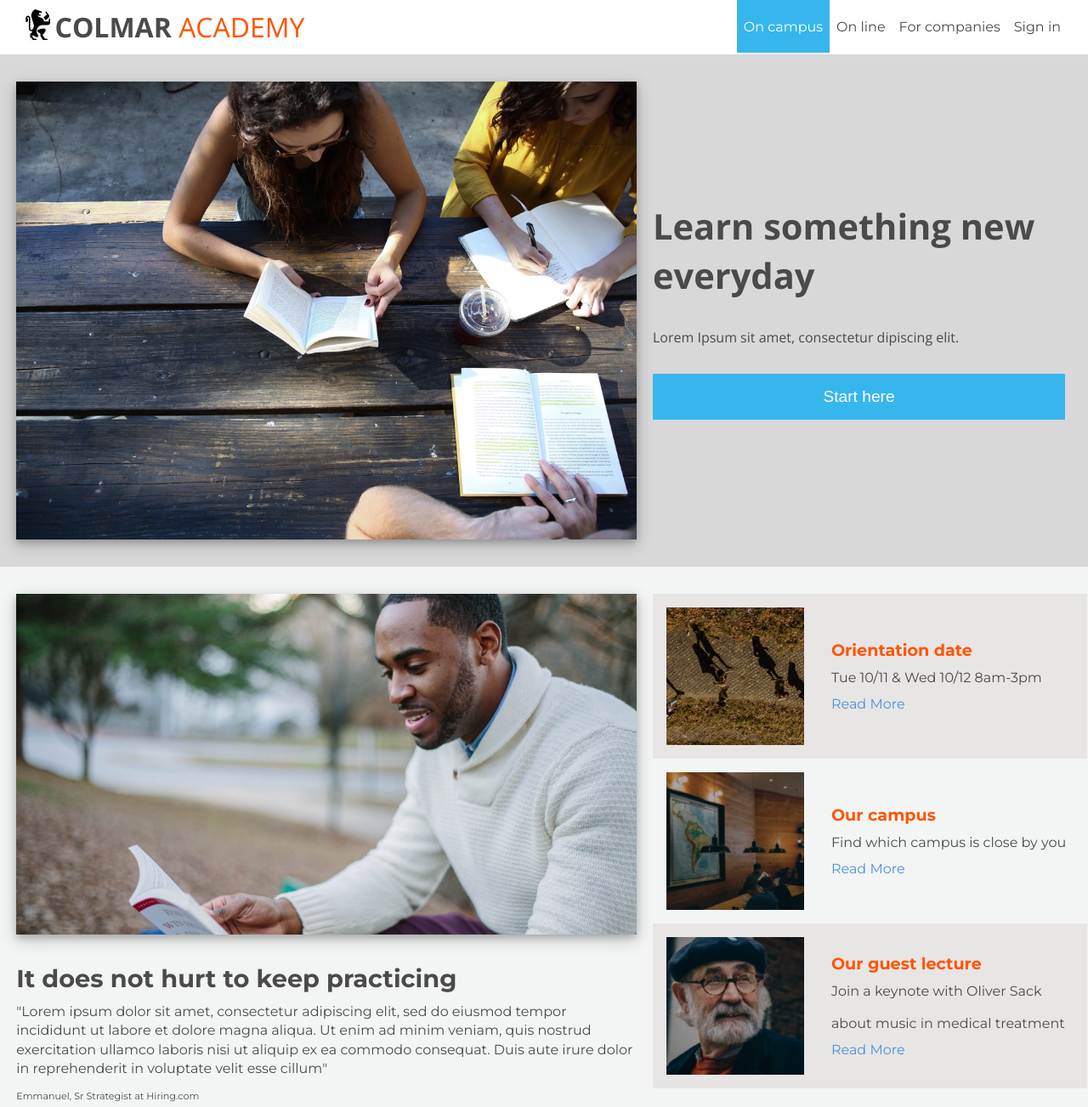
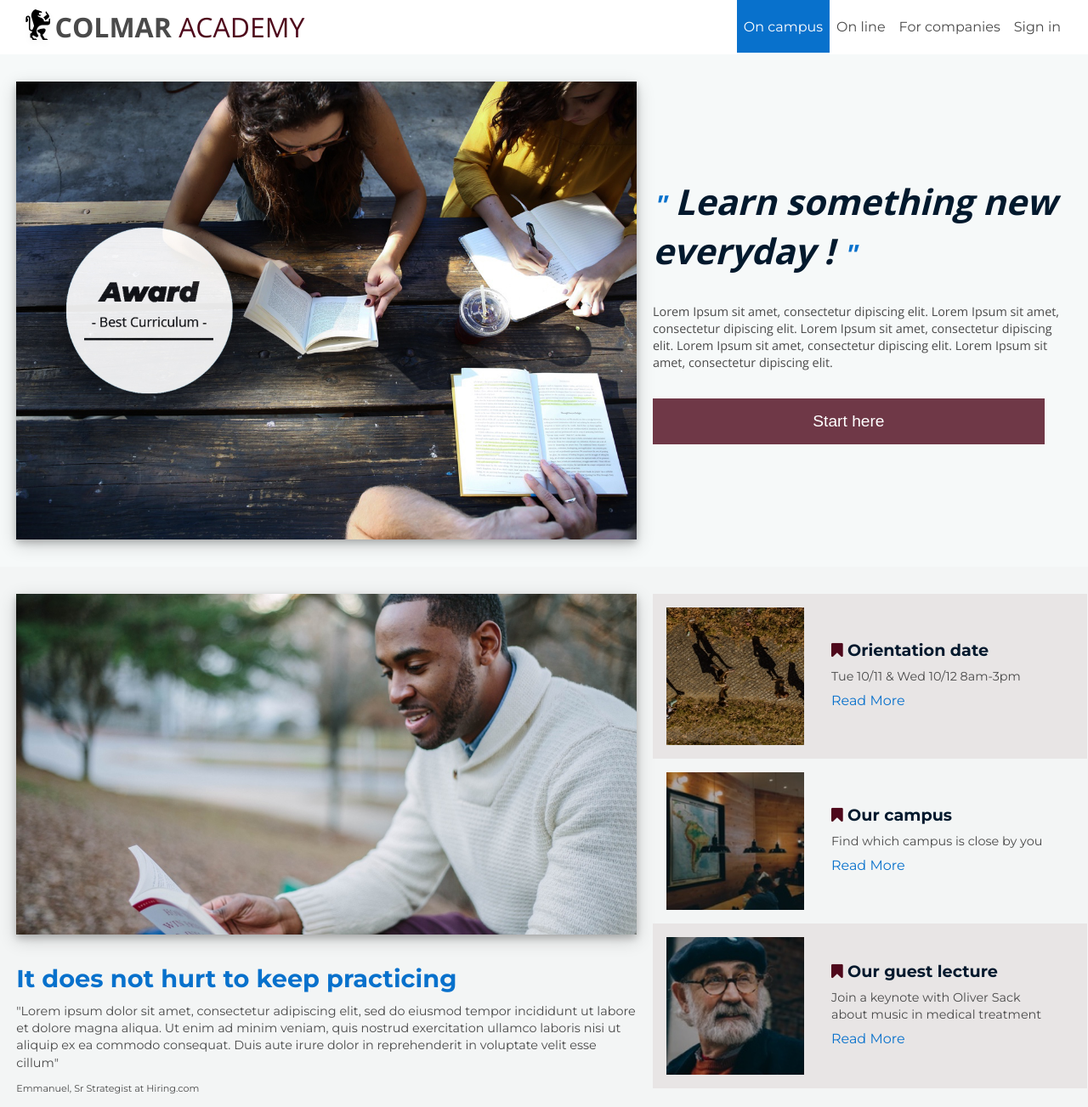
Before and after one commit to charlottePhilippe/colmaracademy, a plain HTML site: page colmar academy/index.html in a window 1280 px wide. Shown: the top 1303 px of the page at 85% size. Drawn offline with nearby package versions, Linux system fonts and the light colour scheme.

Commit message:
version with icons and purple

```diff
--- a/colmar academy/index.html
+++ b/colmar academy/index.html
@@ -44,13 +44,13 @@
 	<div class="main-banner flex padding">
 		<!-- column LEFT -->
 	  <div class="column-left">
-	    <img src="./resources/images/banner.jpg" alt="banner"/>
+	    <img src="./resources/images/banner1.jpg" alt="banner"/>
 	  </div>
 	  <!-- column RIGHT -->
 	  <div class="column-right center">
 	    <div class="content">
-		  <h2>Learn something new everyday</h2>
-		  <p class="padding">Lorem Ipsum sit amet, consectetur dipiscing elit.</p>
+		  <h2><span class="quote">"</span> Learn something new everyday ! <span class="quote">"</span></h2>
+		  <p class="padding">Lorem Ipsum sit amet, consectetur dipiscing elit. Lorem Ipsum sit amet, consectetur dipiscing elit. Lorem Ipsum sit amet, consectetur dipiscing elit. Lorem Ipsum sit amet, consectetur dipiscing elit. Lorem Ipsum sit amet, consectetur dipiscing elit.</p>
 		  <button>
 		    <a href="#">Start here</a>
 		  </button>
@@ -65,7 +65,7 @@
 	      <img src="./resources/images/information-main.jpg" alt="information main"/>
 	    <div class="content">
 		  <h3>It does not hurt to keep practicing</h3>
-		  <p class="detail">"Lorem ipsum dolor sit amet, consectetur adipiscing elit, sed do eiusmod tempor incididunt ut labore et dolore magna aliqua. Ut enim ad minim veniam, quis nostrud exercitation ullamco laboris nisi ut aliquip ex ea commodo consequat. Duis aute irure dolor in reprehenderit in voluptate velit esse cillum"</p>
+		  <p class="detail"><em>"Lorem ipsum dolor sit amet, consectetur adipiscing elit, sed do eiusmod tempor incididunt ut labore et dolore magna aliqua. Ut enim ad minim veniam, quis nostrud exercitation ullamco laboris nisi ut aliquip ex ea commodo consequat. Duis aute irure dolor in reprehenderit in voluptate velit esse cillum"</em></p>
 		  <span class="info">Emmanuel, Sr Strategist at Hiring.com</span>
 		</div>
 	  </div>
@@ -79,7 +79,7 @@
 			<img class="mobile" src="./resources/images/information-orientation-mobile.jpg" alt="information orientation"/>
 		  </div>
 		  <div class="content">
-			<h4>Orientation date</h4>
+			<i class="fa fa-bookmark"><span class="h4"> Orientation date</span></i>
 			<p class="detail">Tue 10/11 & Wed 10/12 8am-3pm</p>
 			<a href="#">Read More</a>
 		  </div>
@@ -91,7 +91,7 @@
 			<img class="mobile" src="./resources/images/information-campus-mobile.jpg" alt="information campus"/>
 		  </div>
 		  <div class="content">
-		    <h4>Our campus</h4>
+		    <i class="fa fa-bookmark"><span class="h4"> Our campus</span></i>
 			<p class="detail">Find which campus is close by you</p>
 			<a href="#">Read More</a>
 		  </div>
@@ -103,9 +103,8 @@
 			<img class="mobile" src="./resources/images/information-guest-lecture-mobile.jpg" alt="information guest lecture"/>
 		  </div>
 		  <div class="content">
-		    <h4>Our guest lecture</h4>
-			<p class="detail">Join a keynote with Oliver Sack </p>
-			<p class="detail">about music in medical treatment</p>
+		    <i class="fa fa-bookmark"><span class="h4"> Our guest lecture</span></i>
+			<p class="detail">Join a keynote with Oliver Sack<br/>about music in medical treatment</p>
 			<a href="#">Read More</a>
 		  </div>
 		</div>
@@ -126,9 +125,9 @@
 				<img src="./resources/images/course-software.jpg" alt="course software"/>
 			 </div>
 		     <div class="contenu">
-		       <h4>Software engineering</h4>
+		       <i class="fa fa-certificate"><span class="h4"> Software engineering</span></i>
 			   <p class="padding">COURSES</p>
-			   <p>web development, Mobile development, iOt, APIs</p>
+			   <p>Web development, Mobile development, iOt, APIs</p>
 		    </div>
 		  </div>
 
@@ -137,7 +136,7 @@
 			    <img src="./resources/images/course-computer-art.jpg" alt="course computer art"/>
 		     </div>
 			 <div class="contenu">
-			    <h4>Computer Art</h4>
+			    <i class="fa fa-certificate"><span class="h4"> Computer Art</span></i>
 				<p class="padding">COURSES</p>
 				<p>Images and design, Web design, Motion Graphics ans Visual Effects, Computer animation</p>
 			 </div>
@@ -148,7 +147,7 @@
 		        <img src="./resources/images/course-design.jpg" alt="course design"/>
 		     </div>
 		     <div class="contenu">
-		        <h4>Design</h4>
+		        <i class="fa fa-certificate"><span class="h4"> Design</span></i>
 		    	<p class="padding">COURSES</p>
 		    	<p>User Experience Design, User Research, Visual Design</p>
 		    </div>
@@ -159,7 +158,7 @@
 			     <img src="./resources/images/course-data.jpg" alt="course data"/>
 			  </div>
 			  <div class="contenu">
-				<h4>Data</h4>
+				<i class="fa fa-certificate"><span class="h4"> Data</span></i>
 				<p class="padding">COURSES</p>
 				<p>Data Science, Big Data, SQL, Data Visualization</p>
 			  </div>
@@ -170,7 +169,7 @@
 				<img src="./resources/images/course-business.jpg" alt="course business"/>
 			 </div>
 			 <div class="contenu">
-				<h4>Business</h4>
+				<i class="fa fa-certificate"><span class="h4"> Business</span></i>
 				<p class="padding">COURSES</p>
 				<p>Product Development, Business Development, Start Up</p>
 			 </div>
@@ -181,7 +180,7 @@
 		    	<img src="./resources/images/course-marketing.jpg" alt="course marketing"/>
 		      </div>
 		      <div class="contenu">
-		    	<h4>Marketing</h4>
+		    	<i class="fa fa-certificate"><span class="h4"> Marketing</span></i>
 		    	<p class="padding">COURSES</p>
 		    	<p>Analytics, Content Marketing, Mobile Marketing</p>
 		      </div>
--- a/colmar academy/resources/css/style.css
+++ b/colmar academy/resources/css/style.css
@@ -18,24 +18,44 @@ body{
 
  h2{
 	font-size: 2.6rem;
-	font-weight: 800;
-	color: #4a4a4a;
+	font-weight: 600;
+	color: #02192d;
+	font-style: italic;
 }
 
 h3{
 	font-size: 1.8rem;
 	font-weight: bold;
-	color: #4a4a4a;
+	color: #0871cc;
 }
 
+i.fa.fa-bookmark,
+i.fa.fa-certificate
+{
+	font-size: 1.2rem;
+	/*font-weight: 800;*/
+	color: #4e081b;
+}
+span.h4{
+	font-family: 'Montserrat', sans-serif;
+	font-weight: 600;
+	font-size: 1.2rem;
+	color: #02192d;
+}
+
+span.quote{
+	font-size: 2rem;
+	font-weight: 800;
+	color: #0871cc;
+}
 h4{
 	font-size: 1.2rem;
-	font-weight: 800;
-	color: #ff5500;
+	font-weight: 600;
+	color: #02192d;
 }
 
 p{
-	font-size: 1rem;
+	font-size: 0.9rem;
 	color: #4a4a4a;
 }
 
@@ -82,7 +102,7 @@ nav{
 
 .menu-gauche span{
 	font-weight: 400;
-	color: #ff5500;
+	color: #4e081b;
 }
 
 .desktop{
@@ -103,7 +123,7 @@ nav li a{
 
 nav li .active,
 nav li .link-desktop:hover{
-	background-color: #37b6ee;
+	background-color: #0871cc;
 	color: #ffffff;
 }
 
@@ -148,7 +168,7 @@ nav li .link-desktop:hover{
 
 /*******************************************************style banner**********************************************/
 .main-banner{
-	background-color: #d8d8d8;
+	background-color:#f6f9f9;
 	font-family: 'Open Sans', sans-serif;
 }
 
@@ -175,12 +195,16 @@ nav li .link-desktop:hover{
 	width: 39.9%;
 	}
 
+.column-right .content{
+	width: 95%;
+}
+
 .column-right.center{
 	justify-content: center;
 }
 
 button{
-	background-color: #37b6ee;
+	background-color: rgba(78,8,27,0.8);
 	padding: 1rem 0;
 	width: 95%;
 	cursor: pointer;
@@ -195,7 +219,7 @@ button a{
 }
 
 button:hover{
-	background-color: #2c98c7;
+	background-color: rgba(78,8,27,1);
 }
 /***************************************************fin de la bannière principale**********************************************************************/
 
@@ -245,7 +269,7 @@ button:hover{
 }
 
 .box .content a{
-	color: #4a90e2;
+	color: #0871cc;
 }
 
 .box.active{
```
Also changed, not shown: colmar academy/resources/images/banner1.jpg (added).
